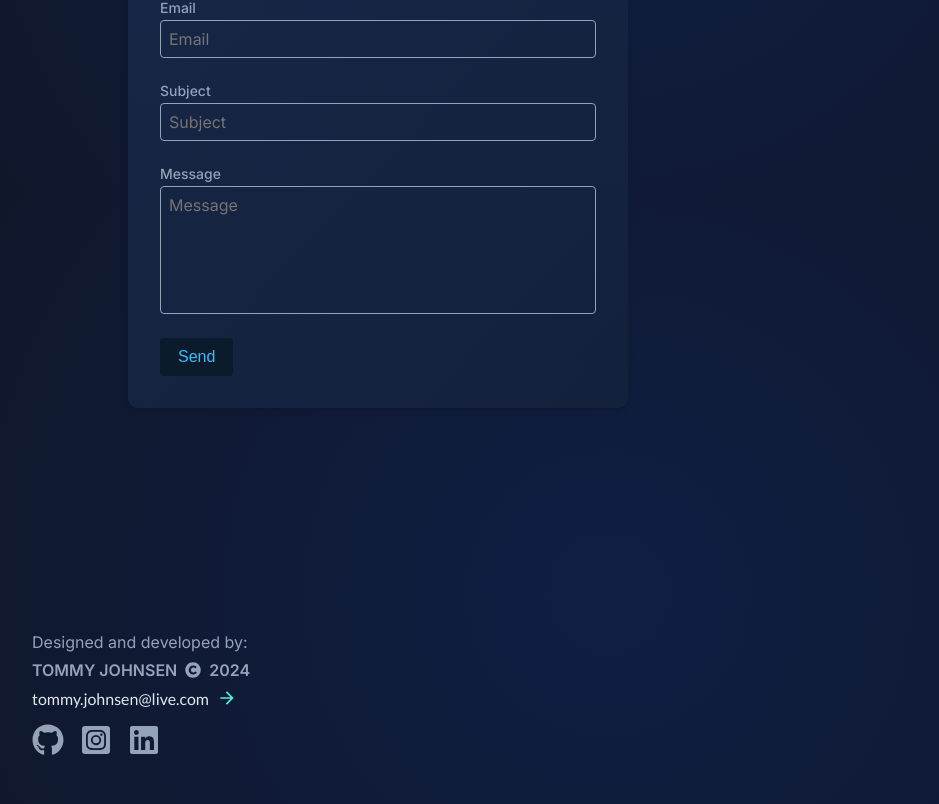
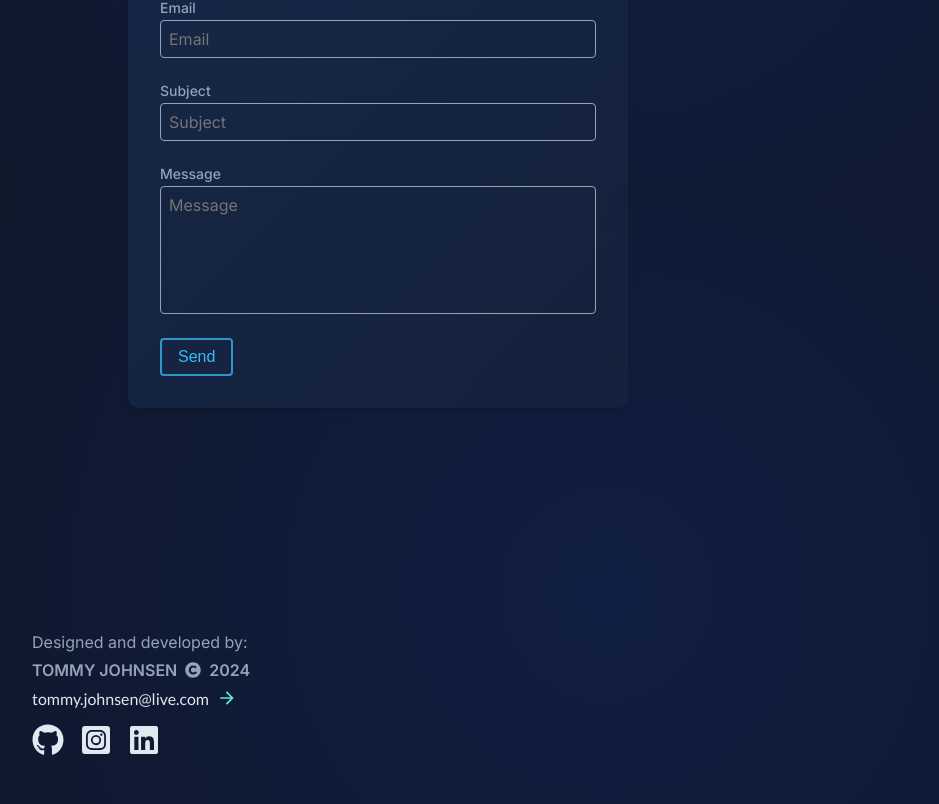
Before and after one commit to 7oiden/portfolio-v3, a React (Vite) app: page /about in a window 1280 px wide. Shown: the part 1406-2210 px from the top of the page, without its empty margins (32-971 px from the left). Built offline with nearby package versions, Linux system fonts and the light colour scheme.

Commit message:
some minor fixes

```diff
--- a/css/styles.css
+++ b/css/styles.css
@@ -21,6 +21,12 @@ body {
   color: #94a3b8;
   font-family: "inter", sans-serif;
   font-size: 1rem;
+  background-attachment: scroll;
+}
+@media (min-width: 992px) {
+  body {
+    background-attachment: fixed;
+  }
 }
 
 #root {
@@ -37,7 +43,7 @@ body {
   background-image: linear-gradient(rgba(255, 255, 255, 0.025) 1px, transparent 1px), linear-gradient(to right, rgba(255, 255, 255, 0.025) 1px, transparent 1px);
   background-size: 100px 100px;
   background-position: center;
-  background-attachment: fixed;
+  background-attachment: scroll;
   z-index: -200;
   display: none;
 }
@@ -45,6 +51,7 @@ body {
   .page-wrapper::before {
     margin-bottom: 8rem;
     display: block;
+    background-attachment: fixed;
   }
 }
 
@@ -91,7 +98,6 @@ svg {
   bottom: -5%;
   font-family: playfair-display, serif;
   font-weight: 600;
-  font-size: 12rem;
   transform-origin: 0 100%;
   transform: rotate(-90deg);
   color: rgba(255, 255, 255, 0.015);
@@ -99,8 +105,8 @@ svg {
 }
 @media (min-width: 992px) {
   .bg-container {
+    display: block;
     font-size: 15rem;
-    display: block;
   }
 }
 
@@ -805,6 +811,16 @@ img {
   height: 1.5rem;
 }
 
+.media-links {
+  display: flex;
+  gap: 1rem;
+  color: #e2e8f0;
+  margin-top: 0.5rem;
+}
+.media-links :hover {
+  color: #e2e8f0;
+}
+
 .project {
   display: flex;
   flex-direction: column;
@@ -886,12 +902,15 @@ img {
 .card__header {
   display: flex;
   justify-content: space-between;
+  align-items: flex-start;
+  gap: 1rem;
+  flex-wrap: wrap;
 }
 
 .button {
-  background-color: #0B1B2B;
+  background-color: transparent;
   color: #38bdf8;
-  border: 2px solid transparent;
+  border: 2px solid rgba(56, 189, 248, 0.7490196078);
   border-radius: 0.25rem;
   padding: 0.5rem 1rem;
   font-size: 1.125rem;
@@ -903,12 +922,19 @@ img {
 .button:hover {
   background-color: transparent;
   color: #e2e8f0;
-  border: 2px solid #38bdf8;
+  border: 2px solid #e2e8f0;
 }
 
 .hero__button {
   font-size: 1.25rem;
   transition: all 0.2s ease-in-out;
+  background-color: #0B1B2B;
+  border: 2px solid transparent;
+}
+.hero__button:hover {
+  background-color: transparent;
+  color: #e2e8f0;
+  border: 2px solid #e2e8f0;
 }
 
 .project-button {
@@ -944,16 +970,6 @@ img {
     transform: translateX(-50%);
     margin-left: 0;
   }
-}
-
-.media-links {
-  display: flex;
-  gap: 1rem;
-  color: #94a3b8;
-  margin-top: 0.5rem;
-}
-.media-links :hover {
-  color: #e2e8f0;
 }
 
 .link-container {
--- a/src/sass/partials/_base.scss
+++ b/src/sass/partials/_base.scss
@@ -20,10 +20,14 @@ body {
     rgba(16, 30, 67, 1) 0%,
     rgba(15, 23, 42, 1) 100%
   );
-  // background-attachment: fixed;
   color: getColor(textLight);
   font-family: $paragraph;
   font-size: 1rem;
+  background-attachment: scroll;
+
+   @media (min-width: getBreakpoint(large)) {
+    background-attachment: fixed;
+  }
 }
 
 #root {
@@ -44,13 +48,14 @@ body {
     linear-gradient(to right, rgba(255, 255, 255, 0.025) 1px, transparent 1px);
   background-size: 100px 100px;
   background-position: center;
-  background-attachment: fixed;
+  background-attachment: scroll;
   z-index: -200;
   display: none;
 
   @media (min-width: getBreakpoint(large)) {
     margin-bottom: 8rem;
     display: block;
+    background-attachment: fixed;
   }
 }
 
@@ -96,7 +101,6 @@ svg {
   bottom: -5%;
   font-family: playfair-display, serif;
   font-weight: 600;
-  font-size: 12rem;
   // overflow: hidden;
   transform-origin: 0 100%;
   transform: rotate(-90deg);
@@ -104,7 +108,7 @@ svg {
   display: none;
 
   @media (min-width: getBreakpoint(large)) {
+    display: block;
     font-size: 15rem;
-    display: block;
   }
 }
--- a/src/sass/partials/_buttons.scss
+++ b/src/sass/partials/_buttons.scss
@@ -1,7 +1,7 @@
 .button {
-  background-color: getColor(buttonBg);
+  background-color: transparent;
   color: getColor(buttonText);
-  border: 2px solid transparent;
+  border: 2px solid #38bdf8bf;
   border-radius: 0.25rem;
   padding: 0.5rem 1rem;
   font-size: getSize(navLinkS);
@@ -13,13 +13,21 @@
   &:hover {
     background-color: transparent;
     color: getColor(link);
-    border: 2px solid getColor(buttonText);
+    border: 2px solid getColor(link);
   }
 }
 
 .hero__button {
   font-size: 1.25rem;
   transition: all 0.2s ease-in-out;
+  background-color: getColor(buttonBg);
+  border: 2px solid transparent;
+
+  &:hover {
+    background-color: transparent;
+    color: getColor(link);
+    border: 2px solid getColor(link);
+  }
 }
 
 .project-button {
@@ -53,18 +61,6 @@
     left: 50%;
     transform: translateX(-50%);
     margin-left: 0;
-  }
-}
-
-.media-links {
-  display: flex;
-  gap: 1rem;
-  color: getColor(textLight);
-  margin-top: 0.5rem;
-  // transition: all 0.2s ease-in-out;
-
-  :hover {
-    color: getColor(link);
   }
 }
 
--- a/src/sass/partials/_card.scss
+++ b/src/sass/partials/_card.scss
@@ -85,5 +85,8 @@
   &__header {
     display: flex;
     justify-content: space-between;
+    align-items: flex-start;
+    gap: 1rem;
+    flex-wrap: wrap;
   }
 }
--- a/src/sass/partials/_icons.scss
+++ b/src/sass/partials/_icons.scss
@@ -110,3 +110,15 @@
   width: 1.5rem;
   height: 1.5rem;
 }
+
+.media-links {
+  display: flex;
+  gap: 1rem;
+  color: getColor(link);
+  margin-top: 0.5rem;
+  // transition: all 0.2s ease-in-out;
+
+  :hover {
+    color: getColor(link);
+  }
+}
```
Also changed, not shown: 1 other file (tests, documents, lock files or other folders).
